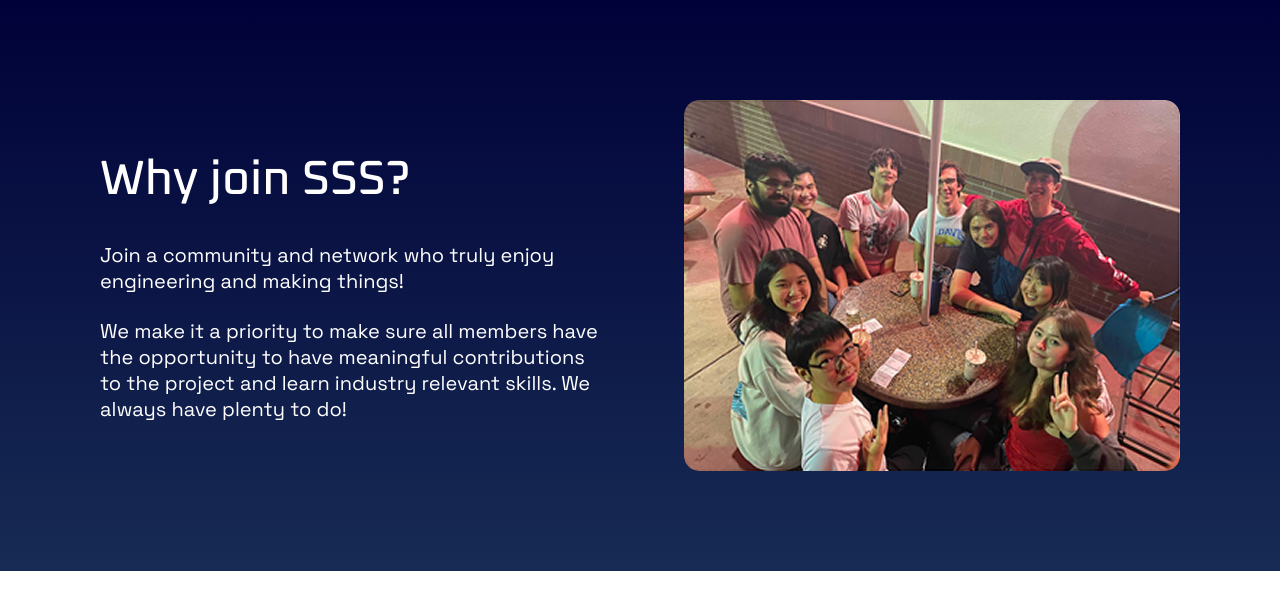
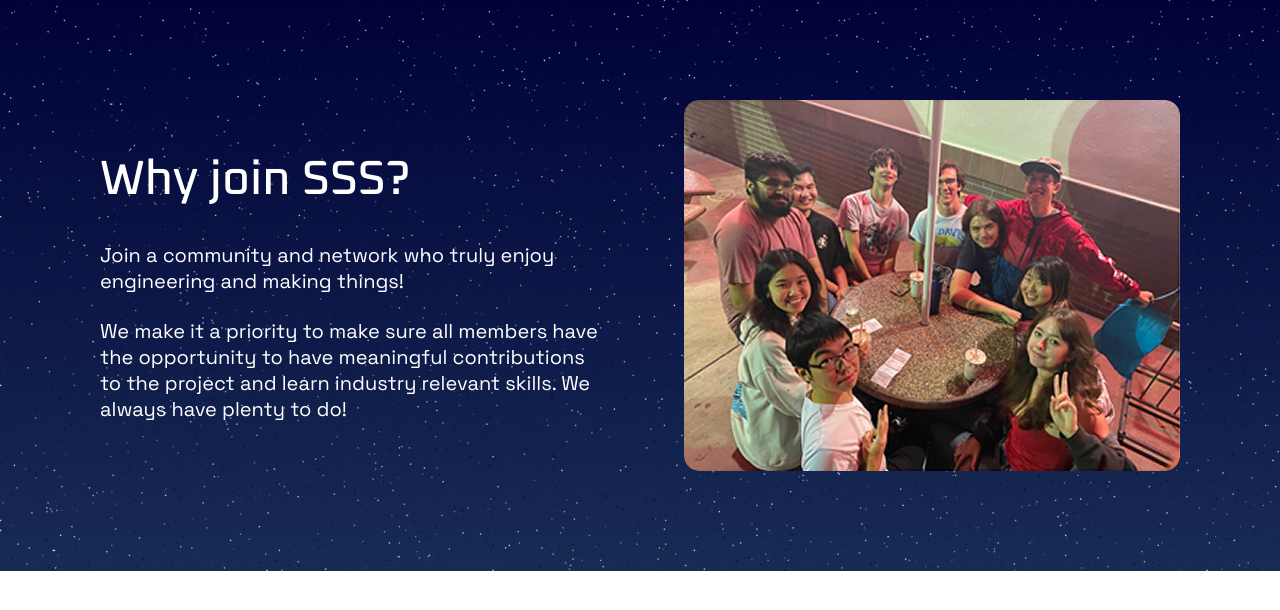
Before and after one commit to include-davis/sss, a Next.js app: page / in a window 1280 px wide. Shown: the top 610 px of the page. Built offline with nearby package versions, Linux system fonts and the light colour scheme.

Commit message:
Fixed star layering

```diff
--- a/app/(pages)/_components/why-join-sss/why-join-sss.jsx
+++ b/app/(pages)/_components/why-join-sss/why-join-sss.jsx
@@ -4,6 +4,20 @@ import Image from "next/image";
 export default function WhyJoinSSS({ heading, paragraph1, paragraph2 }) {
   return (
     <section className={styles.section}>
+      <Image
+        src="/assets/images/why-join-sss-bg.png"
+        alt=""
+        fill
+        className={styles.bgImage}
+        aria-hidden
+      />
+      <Image
+        src="/assets/images/dbdaab0906d99cb4e21fb4054cc087831e785112.png"
+        alt=""
+        fill
+        className={styles.starLayer}
+        aria-hidden
+      />
       <div className={styles.content}>
         <div className={styles.textGroup}>
           <h2 className={styles.heading}>{heading}</h2>
--- a/app/(pages)/_components/why-join-sss/why-join-sss.module.scss
+++ b/app/(pages)/_components/why-join-sss/why-join-sss.module.scss
@@ -1,12 +1,28 @@
 .section {
+  position: relative;
   display: flex;
   width: 100%;
   padding: 6.25rem;
   align-items: flex-start;
-  background: linear-gradient(180deg, #000138 0%, #172B54 100%);
+  overflow: hidden;
+}
+
+.bgImage {
+  object-fit: cover;
+  object-position: center;
+  z-index: 0;
+}
+
+.starLayer {
+  object-fit: cover;
+  object-position: center;
+  z-index: 1;
+  pointer-events: none;
 }
 
 .content {
+  position: relative;
+  z-index: 2;
   display: flex;
   justify-content: center;
   align-items: center;
```
Also changed, not shown: public/assets/images/dbdaab0906d99cb4e21fb4054cc087831e785112.png (added).
